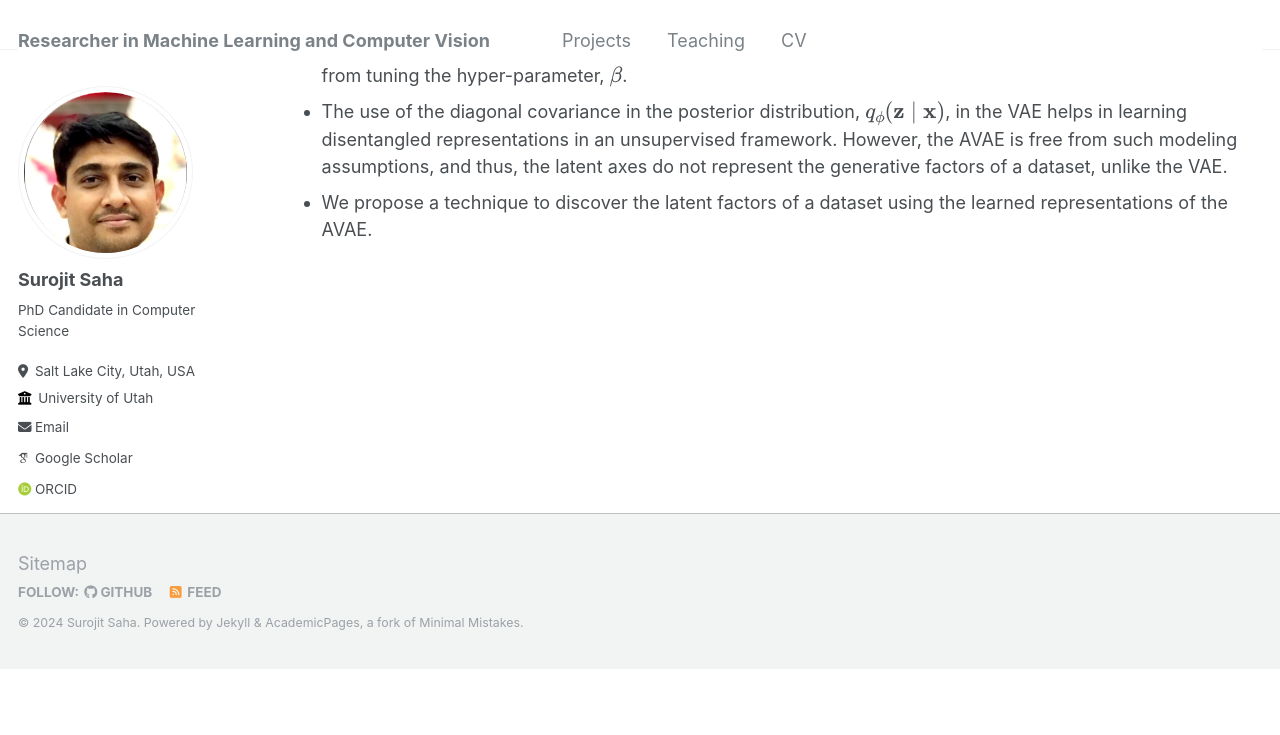
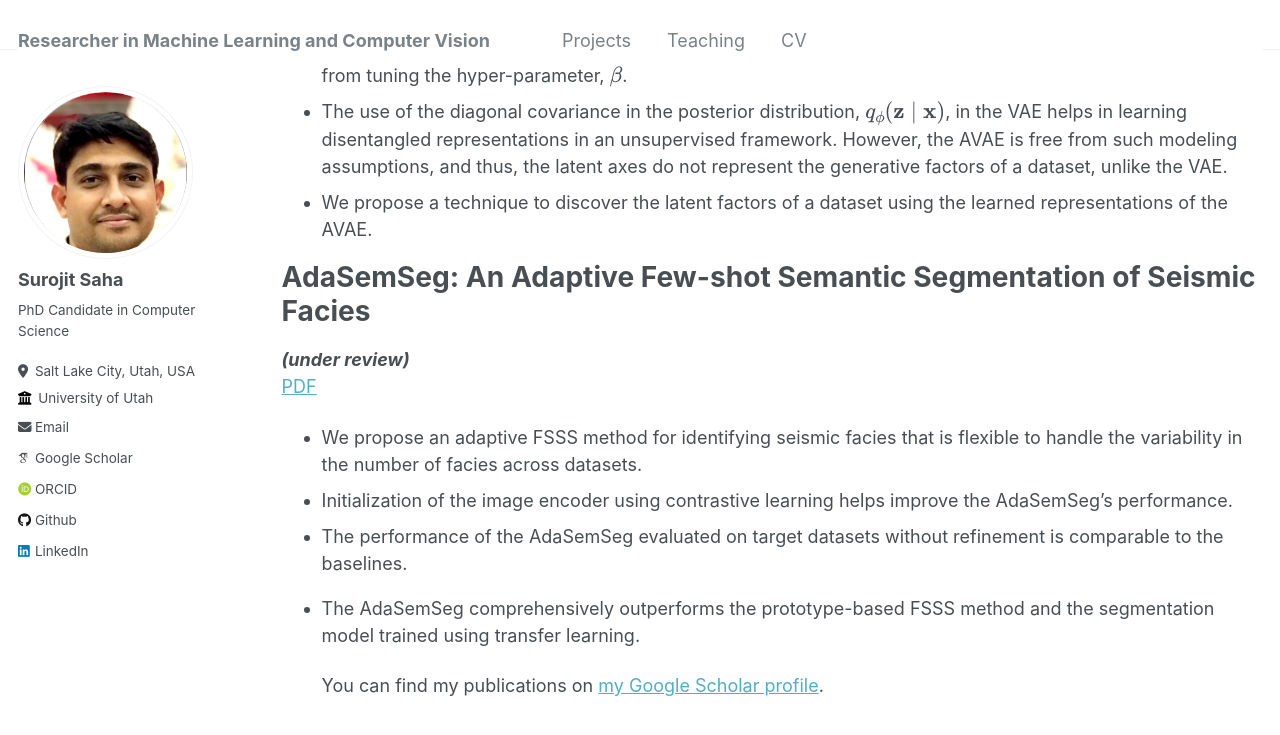
Before and after one commit to Surojit-Utah/Surojit-Utah.github.io, a Jekyll site: the page built from _pages/publications.md, in a window 1280 px wide and 900 px high, scrolled down 420 px. Shown: the top 735 px of the window. Built offline with Jekyll 4.4.1, drawn with Linux system fonts in a browser that asks for light colours; some web fonts are replaced; before the commit the page ends 1088 px from its top, so only the background shows below that.

Commit message:
Update publications.md

```diff
--- a/_pages/publications.md
+++ b/_pages/publications.md
@@ -22,33 +22,29 @@ citation: 'Surojit Saha, Ross Whitaker. (2024). &quot; Matching aggregate poster
 * The use of the diagonal covariance in the posterior distribution, $$q_{\phi}(\mathbf{z} \mid \mathbf{x})$$, in the VAE helps in learning disentangled representations in an unsupervised framework. However, the AVAE is free from such modeling assumptions, and thus, the latent axes do not represent the generative factors of a dataset, unlike the VAE.
 * We propose a technique to discover the latent factors of a dataset using the learned representations of the AVAE.
 
+# AdaSemSeg: An Adaptive Few-shot Semantic Segmentation of Seismic Facies
+<!---
+---
+citation: 'Surojit Saha, Ross Whitaker. (2024). &quot; An Adaptive Few-shot Semantic Segmentation of Seismic Facies.&quot; <i>ICPR </i>.'
+---
+-->
+***(under review)***<br />
+[PDF](http://surojit-utah.github.io/files/AVAE.pdf "PDF")
 
-<!---
-
-# Matching aggregate posteriors in the variational autoencoder
-***(under preparation)***<br />
-[PDF](http://surojit-utah.github.io/files/AVAE.pdf "PDF") [Code](https://github.com/Surojit-Utah/AVAE "Code")
-
-* The AVAE matches the aggregate posterior to the prior using kernel density estimate.
-* This method aims at filling-up holes in the latent space of the VAE and alleviate posterior collapse observed under certain training scenarios.
-* An automated method for estimating KDE bandwidth.
-* Address the bias in the estimated bandwidth that encourages using KDE in high dimensional latent spaces (dimensions > 100).
-* The regularization scalar $$\beta$$ is updated during training using the proposed heuristic. Thus, the AVAE is free from tuning the hyper-parameter, $$\beta$$.
-* The use of the diagonal covariance in the posterior distribution, $$q_{\phi}(\mathbf{z} \mid \mathbf{x})$$, in the VAE helps in learning disentangled representations in an unsupervised framework. However, the AVAE is free from such modeling assumptions, and thus, the latent axes do not represent the generative factors of a dataset, unlike the VAE.
-* We propose a technique to discover the latent factors of a dataset using the learned representations of the AVAE.
+* We propose an adaptive FSSS method for identifying seismic facies that is flexible to handle the variability in the number of facies across datasets.
+* Initialization of the image encoder using contrastive learning helps improve the AdaSemSeg’s performance.
+* The performance of the AdaSemSeg evaluated on target datasets without refinement is comparable to the baselines.
+* The AdaSemSeg comprehensively outperforms the prototype-based FSSS method and the segmentation model trained using transfer learning.
 
 
 {% if site.author.googlescholar %}
-  <div class="wordwrap">You can also find my articles on <a href="{{site.author.googlescholar}}">my Google Scholar profile</a>.</div>
+  <div class="wordwrap">You can find my publications on <a href="{{site.author.googlescholar}}">my Google Scholar profile</a>.</div>
 {% endif %}
 
-
-
-
+<!---
 {% include base_path %}
 
 {% for post in site.publications reversed %}
   {% include archive-single.html %}
 {% endfor %}
-
 -->
```
